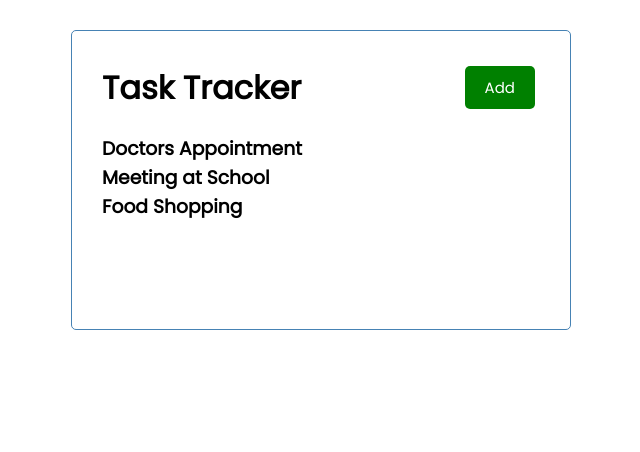
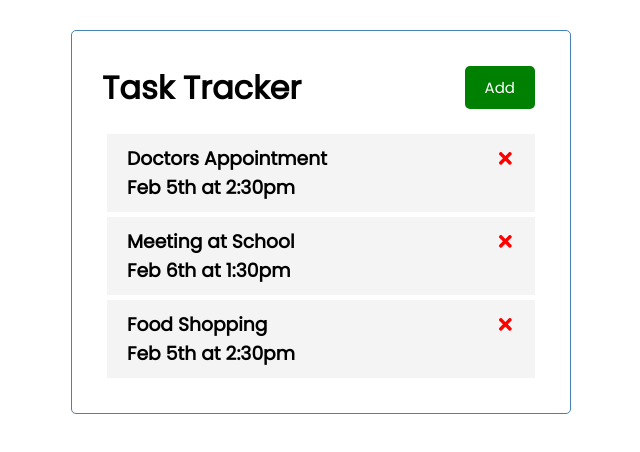
Before and after one commit to pravuX/task-tracker, a React (Create React App) app: page / in a window 1280 px wide. Shown: the top 452 px of the page, without its empty margins (319-959 px from the left). Built offline with nearby package versions, Linux system fonts and the light colour scheme.

Commit message:
Add Task.js, react-icons and onDelete function

```diff
--- a/package.json
+++ b/package.json
@@ -8,6 +8,7 @@
     "@testing-library/user-event": "^13.5.0",
     "react": "^18.2.0",
     "react-dom": "^18.2.0",
+    "react-icons": "^4.7.1",
     "react-scripts": "5.0.1",
     "web-vitals": "^2.1.4"
   },
--- a/src/App.js
+++ b/src/App.js
@@ -24,10 +24,15 @@
     }
   ])
 
+  // Delete Task
+  const deleteTask = (id) => {
+    console.log('delete', id)
+  }
+
   return (
     <div className="container">
       <Header />
-      <Tasks tasks={tasks}/>
+      <Tasks tasks={tasks} onDelete={deleteTask} />
     </div>
   );
 }
--- /dev/null
+++ b/src/components/Task.js
@@ -0,0 +1,14 @@
+import { FaTimes } from 'react-icons/fa'
+
+const Task = ({ task, onDelete }) => {
+  return (
+    <div className='task'>
+      <h3>
+        {task.text} <FaTimes style={{ color: 'red', cursor: 'pointer' }} onClick={() => onDelete(task.id)} />
+      </h3>
+      <h3>{task.day}</h3>
+    </div>
+  )
+}
+
+export default Task
--- a/src/components/Tasks.js
+++ b/src/components/Tasks.js
@@ -1,8 +1,10 @@
-const Tasks = ({ tasks }) => {
+import Task from "./Task"
+
+const Tasks = ({ tasks, onDelete }) => {
   return (
     <>
       {tasks.map((task) => (
-        <h3 key={task.id}>{task.text}</h3>
+        <Task key={task.id} task={task} onDelete={onDelete} />
       ))}
     </>
   )
```
Also changed, not shown: 1 other file (tests, documents, lock files or other folders).
